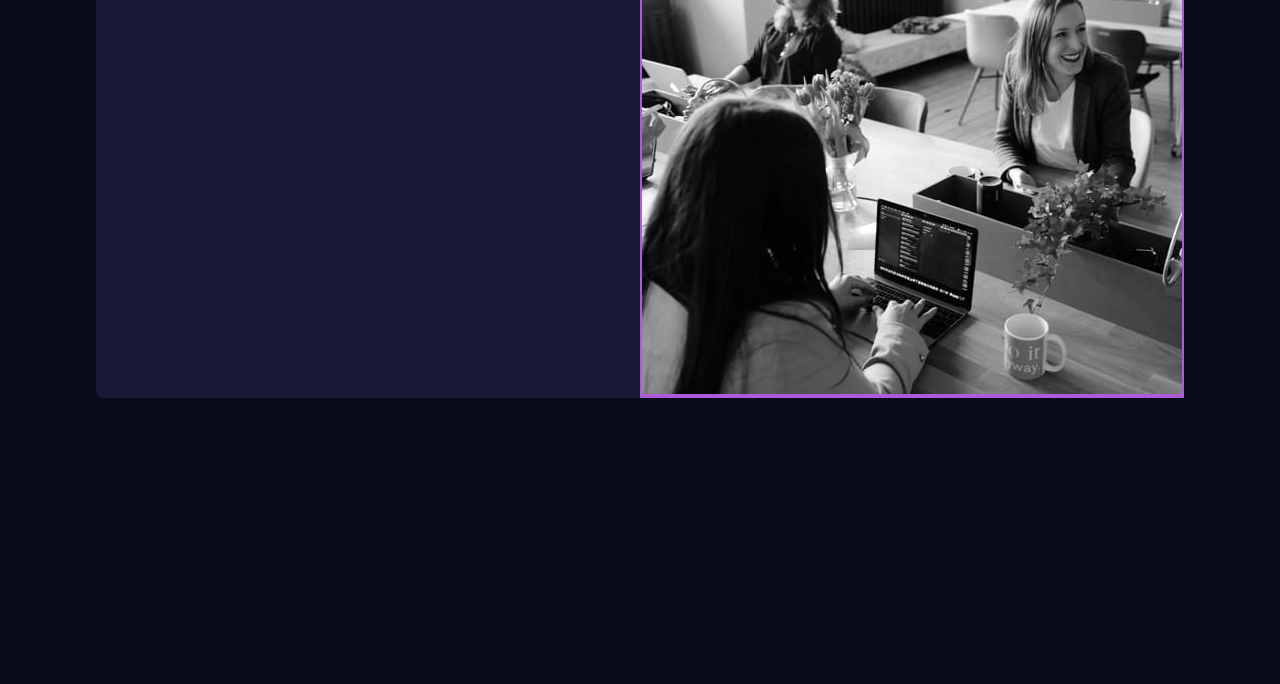
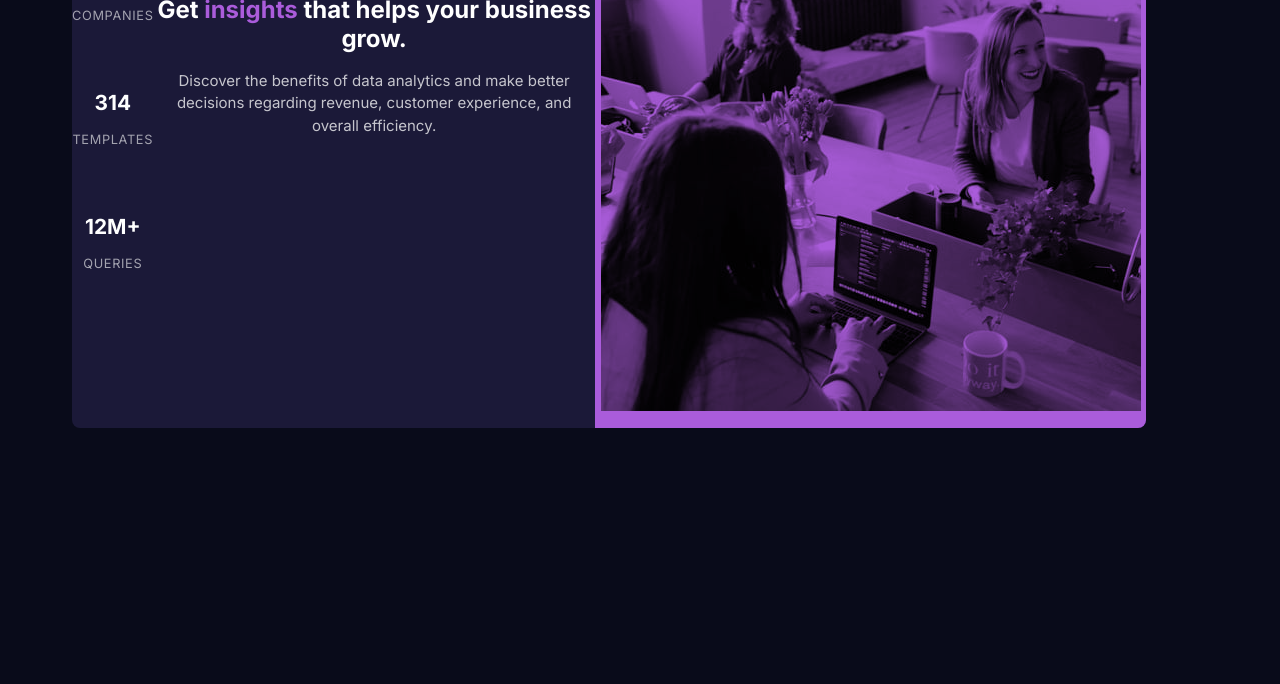
Before and after one commit to afreenchaudhary1/Stats-preview-card-component, a plain HTML site: page index.html in a window 1280 px wide. Shown: the part 116-800 px from the top of the page. Drawn offline with Linux system fonts and the light colour scheme.

Commit message:
added image and text

```diff
--- a/index.html
+++ b/index.html
@@ -3,6 +3,7 @@
 <head>
   <meta charset="UTF-8">
   <meta name="viewport" content="width=device-width, initial-scale=1.0"> <!-- displays site properly based on user's device -->
+  <link rel></link>
    <link rel="icon" type="image/png" sizes="32x32" href="./images/favicon-32x32.png">
    <link rel="stylesheet" href="style.css">
    <title>Frontend Mentor | Stats preview card component</title>
@@ -10,10 +11,23 @@
 <body>
 <main class="main">
   <div class="img">
-  <img src="images/image-header-desktop.jpg">
   </div>
   <div class="desc">
-   <h1>get</h1>
+   <h1>Get <span>insights</span> that helps your business grow.</h1>
+   <p>Discover the benefits of data analytics and make better decisions regarding revenue, customer
+    experience, and overall efficiency.</p>
+  </div>
+  <div class="stats">
+    <div class="stats"><h2>10k+</h2>
+    <p>companies</p></div>
+    <div class="stats">
+      <h2>314</h2>
+      <p>templates</p>
+    </div>
+    <div class="stats">
+    <h2>12M+</h2>
+    <p>queries</p>
+    </div>
   </div>
 </main>
 </body>
--- a/style.css
+++ b/style.css
@@ -14,29 +14,31 @@
 *::before,
 *::after {
   box-sizing: border-box;
-  margin: 0;
-  padding: 0;
 }
 
 body{
     background-color: var(--color-main-background);
+    font-family: 'Inter', sans-serif;
 }
 
 .main{
     background-color:var(--color-card-background) ;
-    margin: 0 auto;
     width: 85%;
+    min-height: 25rem;
     text-align: center;
     margin-top: 4rem;
-   border-radius: 0 0 8px 8px;
+    margin-left: 4rem;
+    border-radius: 0 0 8px 8px;
    display: flex;
    flex-direction: row-reverse;
+   overflow-x: hidden;
 }
 
 .img{
     width: 100%;
-    min-height: 30vh;
+    height: 60vh;
     background-color: var(--color-image);
+    background-image: url(images/image-header-desktop.jpg);
     background-position: center;
     background-repeat: no-repeat;
     background-blend-mode: multiply;
@@ -44,5 +46,37 @@ body{
 }
 
 .desc{
-    width: 100%;
+    width: 80%;
+    margin: 2rem auto;
+    text-align: center;
+
 }
+.desc h1{
+          color:var(--color-white-mainheading-stats) ;
+          font-size: 1.5rem;
+          line-height: 1.2;
+}
+.desc h1 span{
+    color: var(--color-image);
+}
+
+.desc p{
+    color: var(--color-main-para);
+    font-size: 15px;
+    line-height: 1.5;
+}
+.stats{
+    padding-bottom: 2rem;
+    text-align: center;
+}
+.stats h2{
+    color: var(--color-white-mainheading-stats);
+    font-size: 1.3rem;
+}
+.stats p{
+    color: var(--color-stats-heading);
+    font-size: 0.8rem;
+    text-transform: uppercase;
+    letter-spacing: 0.05em;
+    margin: 0.5em 0 1.4em 0;
+}
```
